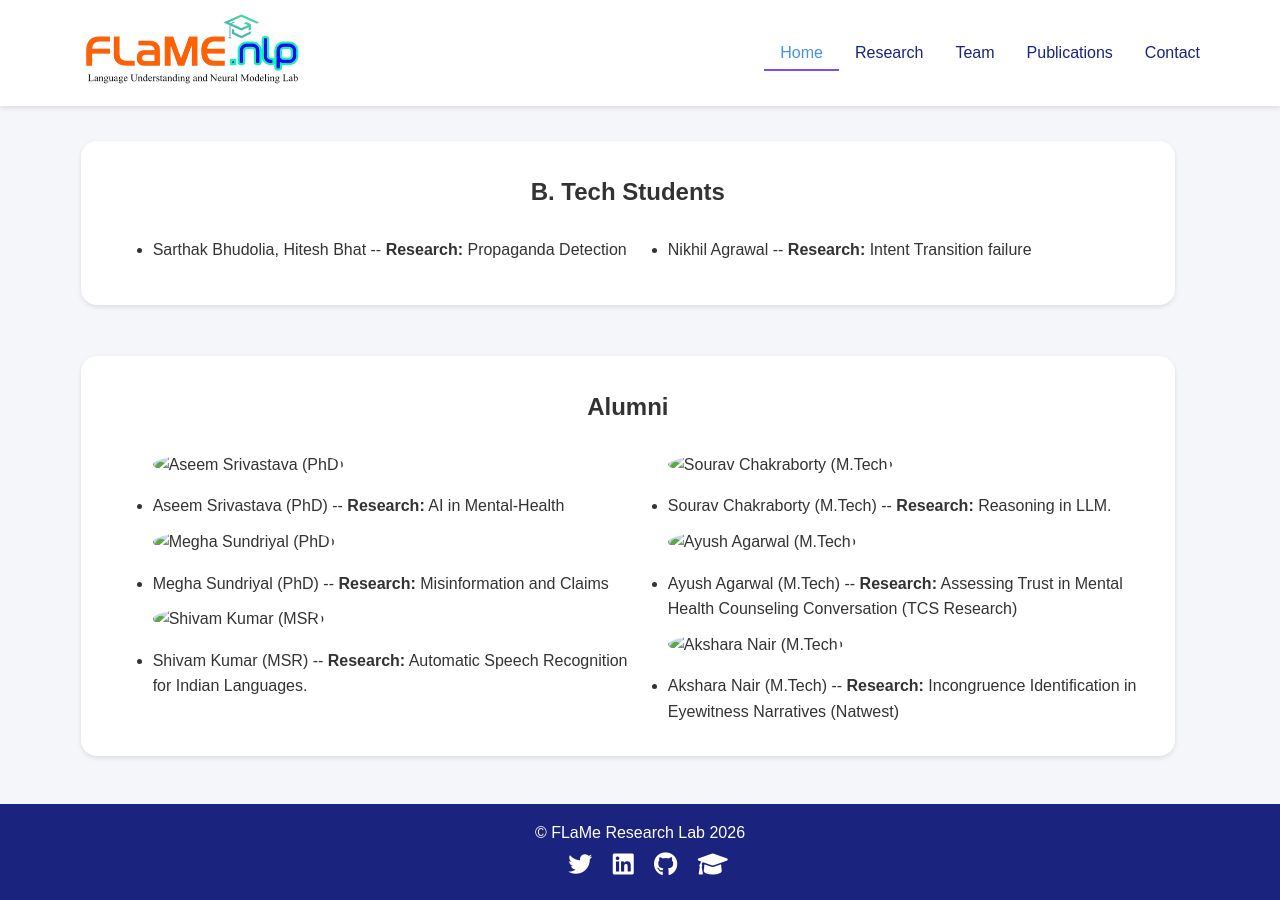
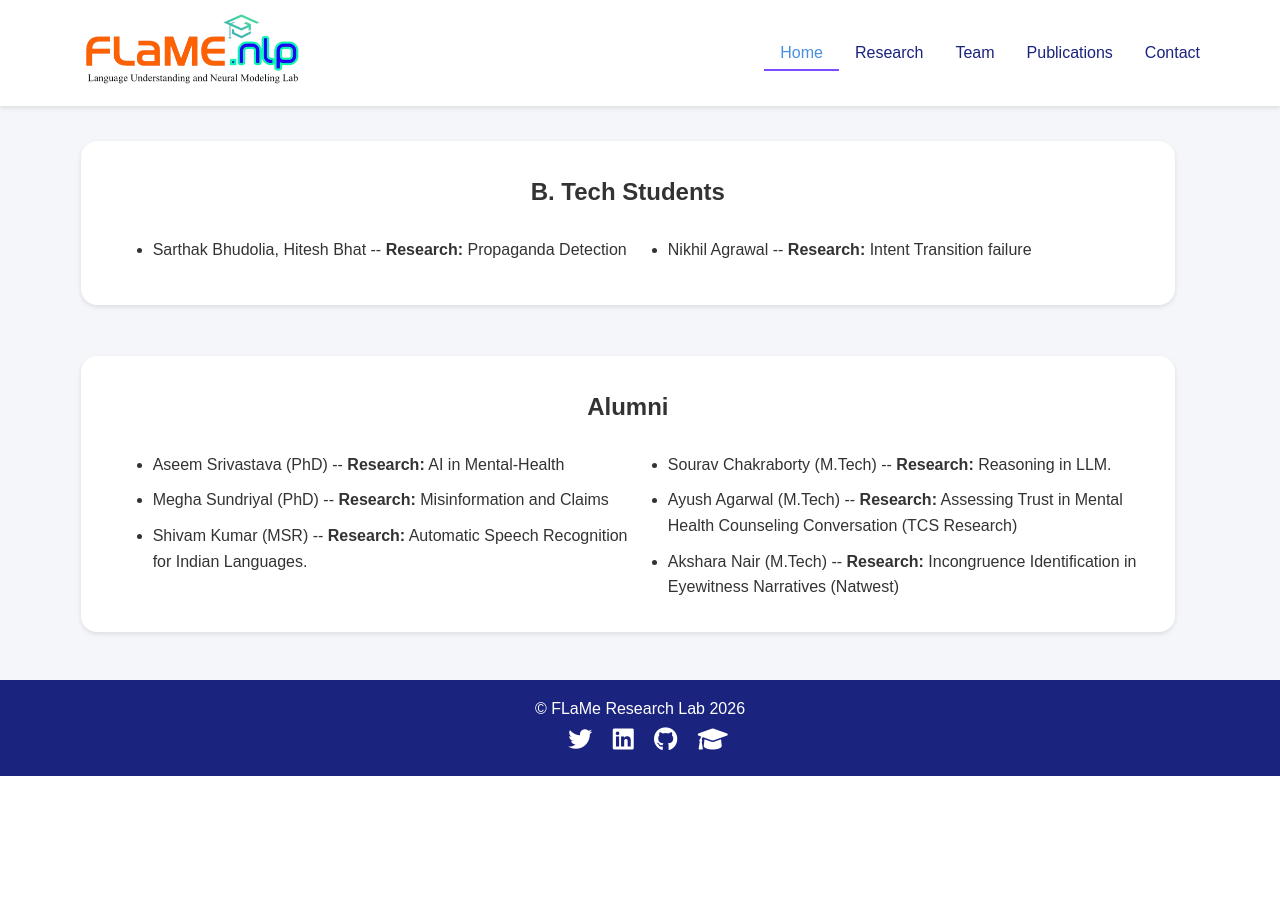
Before and after one commit to flamenlp/flamenlp.github.io, a Jekyll site: the page built from team.html, in a window 1280 px wide and 900 px high, scrolled down 1837 px. Built offline with Jekyll 4.4.1, drawn with Linux system fonts in a browser that asks for light colours; after the commit the page ends 2613 px from its top, so only the background shows below that.

Commit message:
Remove image display for alumni members
Remove image tag for alumni members in team.html

```diff
--- a/team.html
+++ b/team.html
@@ -123,7 +123,6 @@ title: Team
             <ul>
                 {% for member in site.data.team_members %}
                 {% if member.category == "alumni" %}
-                <img src="{{ member.image }}" alt="{{ member.name }}">
                 <li>{{ member.name }} -- <b>Research:</b> {{ member.research_focus }}</li>
                 {% endif %}
                 {% endfor %}
```
